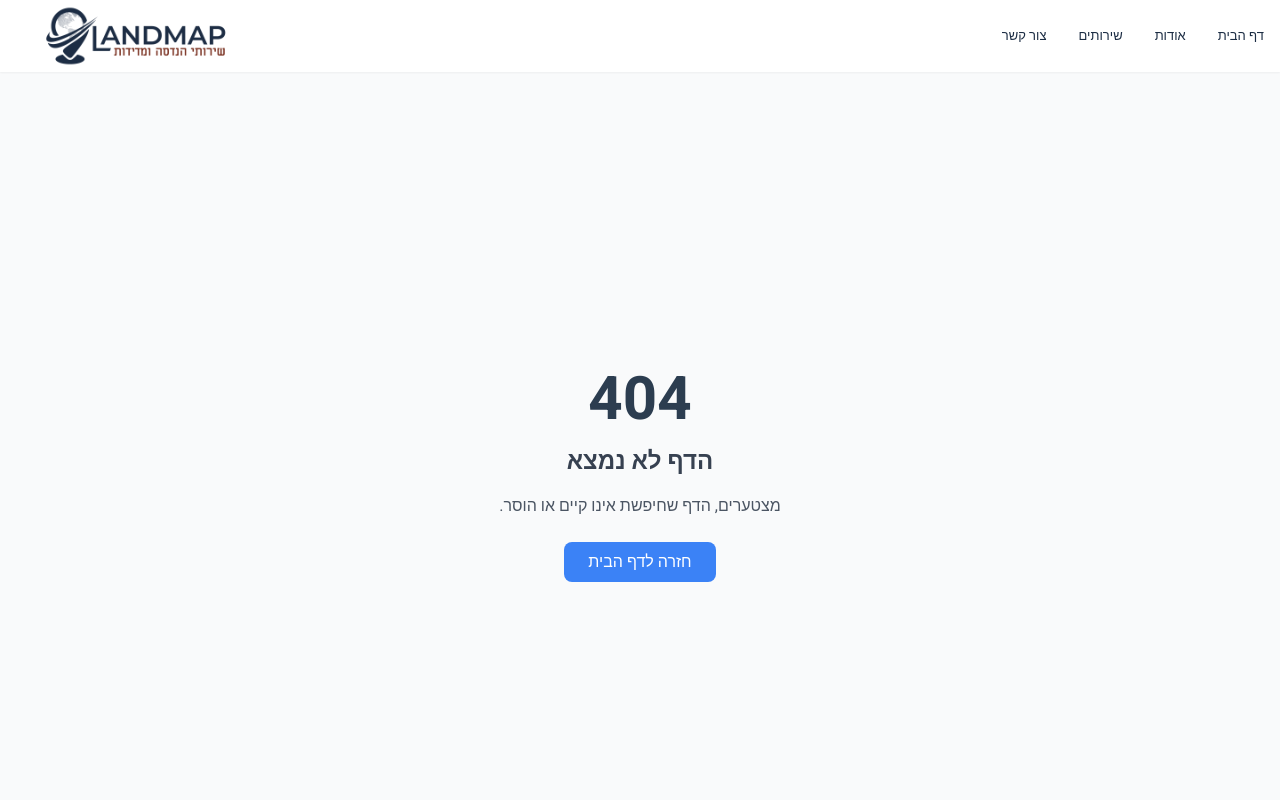
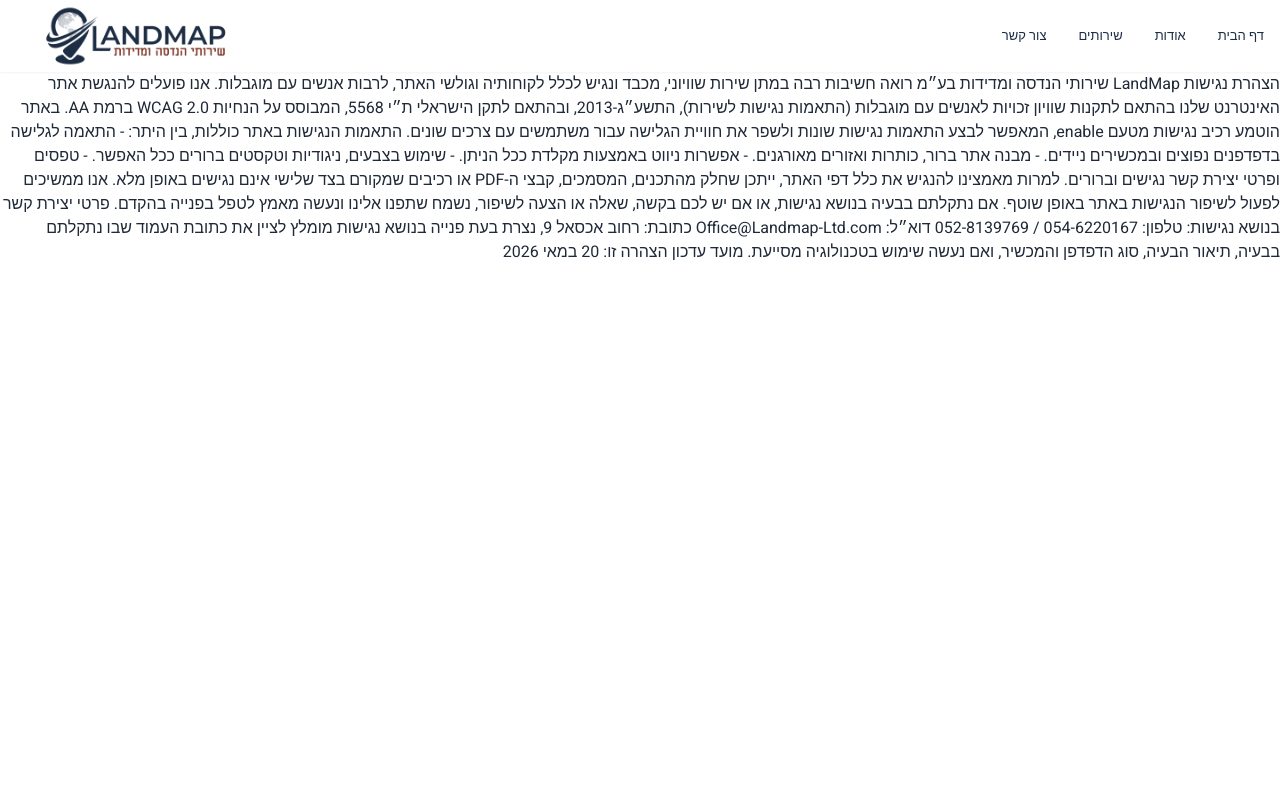
Before and after one commit to shhady/landmark, a Next.js app: page /accessibility in a window 1280 px wide. Before the commit this address had no page. Shown: the top 800 px of the page. Built offline with nearby package versions, Linux system fonts and the light colour scheme.

Commit message:
accessibility widget

```diff
--- /dev/null
+++ b/app/(pages)/accessibility/page.jsx
@@ -0,0 +1,35 @@
+import React from 'react'
+
+function page() {
+  return (
+    <div>הצהרת נגישות
+
+LandMap שירותי הנדסה ומדידות בע״מ רואה חשיבות רבה במתן שירות שוויוני, מכבד ונגיש לכלל לקוחותיה וגולשי האתר, לרבות אנשים עם מוגבלות.
+
+אנו פועלים להנגשת אתר האינטרנט שלנו בהתאם לתקנות שוויון זכויות לאנשים עם מוגבלות (התאמות נגישות לשירות), התשע״ג-2013, ובהתאם לתקן הישראלי ת״י 5568, המבוסס על הנחיות WCAG 2.0 ברמת AA.
+
+באתר הוטמע רכיב נגישות מטעם enable, המאפשר לבצע התאמות נגישות שונות ולשפר את חוויית הגלישה עבור משתמשים עם צרכים שונים.
+
+התאמות הנגישות באתר כוללות, בין היתר:
+- התאמה לגלישה בדפדפנים נפוצים ובמכשירים ניידים.
+- מבנה אתר ברור, כותרות ואזורים מאורגנים.
+- אפשרות ניווט באמצעות מקלדת ככל הניתן.
+- שימוש בצבעים, ניגודיות וטקסטים ברורים ככל האפשר.
+- טפסים ופרטי יצירת קשר נגישים וברורים.
+
+למרות מאמצינו להנגיש את כלל דפי האתר, ייתכן שחלק מהתכנים, המסמכים, קבצי ה-PDF או רכיבים שמקורם בצד שלישי אינם נגישים באופן מלא. אנו ממשיכים לפעול לשיפור הנגישות באתר באופן שוטף.
+
+אם נתקלתם בבעיה בנושא נגישות, או אם יש לכם בקשה, שאלה או הצעה לשיפור, נשמח שתפנו אלינו ונעשה מאמץ לטפל בפנייה בהקדם.
+
+פרטי יצירת קשר בנושא נגישות:
+טלפון: 054-6220167 / 052-8139769
+דוא״ל: Office@Landmap-Ltd.com
+כתובת: רחוב אכסאל 9, נצרת
+
+בעת פנייה בנושא נגישות מומלץ לציין את כתובת העמוד שבו נתקלתם בבעיה, תיאור הבעיה, סוג הדפדפן והמכשיר, ואם נעשה שימוש בטכנולוגיה מסייעת.
+
+מועד עדכון הצהרה זו: 20 במאי 2026</div>
+  )
+}
+
+export default page
```
